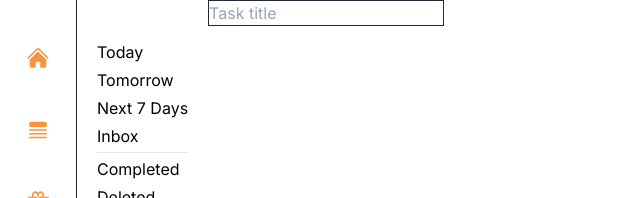
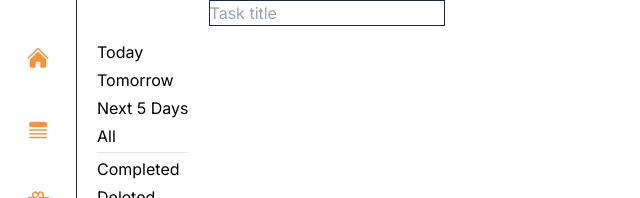
Before and after one commit to GrandeJames/bryzi, a Next.js app: page /tasks in a window 1280 px wide. Shown: the top 198 px of the page, without its empty margins (0-640 px from the left). Built offline with nearby package versions, Linux system fonts and the light colour scheme; no server answers.

Commit message:
Update sidebar

```diff
--- a/src/app/tasks/page.tsx
+++ b/src/app/tasks/page.tsx
@@ -80,10 +80,10 @@ function TasksNavbar() {
         </li>
         <li>
           <button
-            className={`${selectedTab === "Next 7 Days" && "bg-white text-black"}`}
-            onClick={() => onTabClick("Next 7 Days")}
+            className={`${selectedTab === "Next 5 Days" && "bg-white text-black"}`}
+            onClick={() => onTabClick("Next 5 Days")}
           >
-            Next 7 Days
+            Next 5 Days
           </button>
         </li>
         <li>
@@ -91,7 +91,7 @@ function TasksNavbar() {
             className={`${selectedTab === "Inbox" && "bg-white text-black"}`}
             onClick={() => onTabClick("Inbox")}
           >
-            Inbox
+            All
           </button>
         </li>
         <hr />
```
